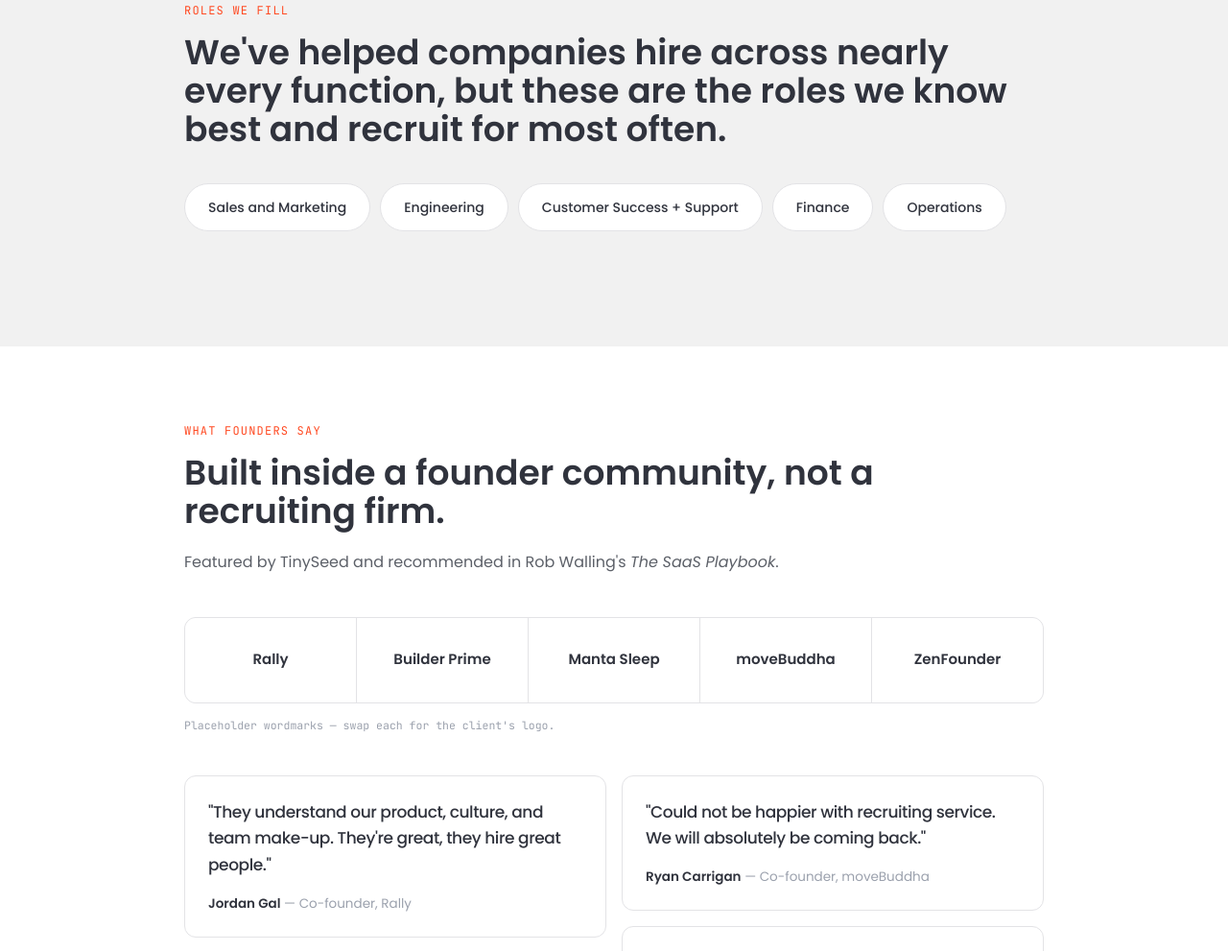
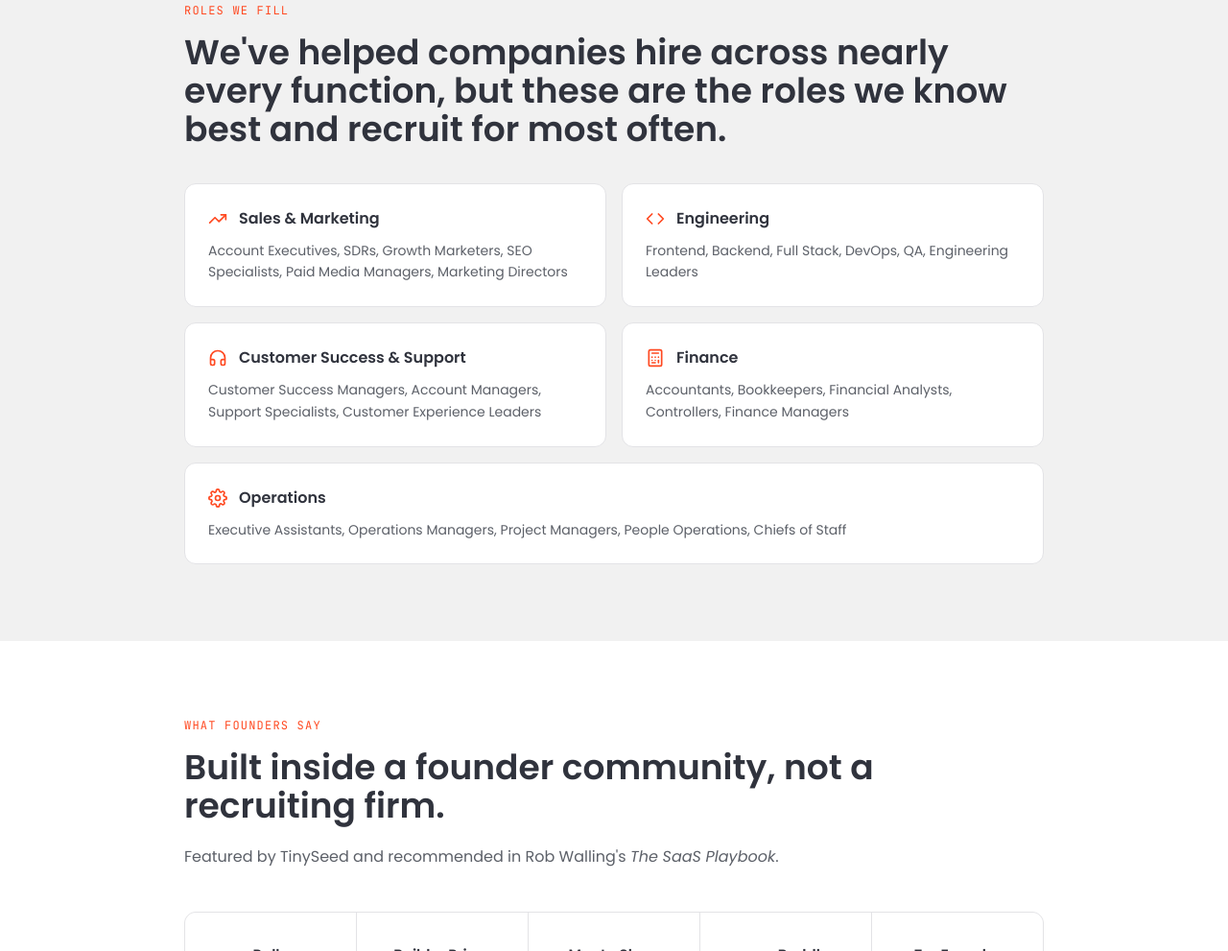
Before and after one commit to dynamite-ventures/pages, a plain HTML site: page rfr-redesign/index.html in a window 1280 px wide. Shown: the part 3332-4323 px from the top of the page at 96% size. Drawn offline with nearby package versions, Linux system fonts and the light colour scheme.

Commit message:
publish: rfr-redesign

```diff
--- a/rfr-redesign/index.html
+++ b/rfr-redesign/index.html
@@ -290,12 +290,42 @@
   <div class="max-w-4xl mx-auto">
     <p class="text-xs font-mono font-medium tracking-widest uppercase text-rfr-red mb-4" data-editable>Roles we fill</p>
     <h2 class="text-3xl md:text-4xl font-semibold text-rfr-black mb-9" data-editable>We've helped companies hire across nearly every function, but these are the roles we know best and recruit for most often.</h2>
-    <div class="flex flex-wrap gap-2.5 mb-10">
-      <a href="hire-csms/" class="border border-rfr-border rounded-full px-6 py-3.5 text-sm bg-white font-medium hover:border-rfr-red transition-colors" data-editable>Sales and Marketing</a>
-      <a href="hire-sdr-in-latin-america/" class="border border-rfr-border rounded-full px-6 py-3.5 text-sm bg-white font-medium hover:border-rfr-red transition-colors" data-editable>Engineering</a>
-      <a href="sales-hires/" class="border border-rfr-border rounded-full px-6 py-3.5 text-sm bg-white font-medium hover:border-rfr-red transition-colors" data-editable>Customer Success + Support</a>
-      <a href="sales-hires/" class="border border-rfr-border rounded-full px-6 py-3.5 text-sm bg-white font-medium hover:border-rfr-red transition-colors" data-editable>Finance</a>
-      <a href="digital-marketing/" class="border border-rfr-border rounded-full px-6 py-3.5 text-sm bg-white font-medium hover:border-rfr-red transition-colors" data-editable>Operations</a>
+    <div class="grid gap-4 md:grid-cols-2">
+      <div class="bg-white border border-rfr-border rounded-xl px-6 py-6">
+        <div class="flex items-center gap-3 mb-2.5">
+          <svg class="w-5 h-5 text-rfr-red shrink-0" fill="none" stroke="currentColor" stroke-width="2" stroke-linecap="round" stroke-linejoin="round" viewBox="0 0 24 24" aria-hidden="true"><polyline points="22 7 13.5 15.5 8.5 10.5 2 17"></polyline><polyline points="16 7 22 7 22 13"></polyline></svg>
+          <h3 class="font-semibold text-rfr-black" data-editable>Sales &amp; Marketing</h3>
+        </div>
+        <p class="text-rfr-gray text-sm leading-relaxed" data-editable>Account Executives, SDRs, Growth Marketers, SEO Specialists, Paid Media Managers, Marketing Directors</p>
+      </div>
+      <div class="bg-white border border-rfr-border rounded-xl px-6 py-6">
+        <div class="flex items-center gap-3 mb-2.5">
+          <svg class="w-5 h-5 text-rfr-red shrink-0" fill="none" stroke="currentColor" stroke-width="2" stroke-linecap="round" stroke-linejoin="round" viewBox="0 0 24 24" aria-hidden="true"><polyline points="16 18 22 12 16 6"></polyline><polyline points="8 6 2 12 8 18"></polyline></svg>
+          <h3 class="font-semibold text-rfr-black" data-editable>Engineering</h3>
+        </div>
+        <p class="text-rfr-gray text-sm leading-relaxed" data-editable>Frontend, Backend, Full Stack, DevOps, QA, Engineering Leaders</p>
+      </div>
+      <div class="bg-white border border-rfr-border rounded-xl px-6 py-6">
+        <div class="flex items-center gap-3 mb-2.5">
+          <svg class="w-5 h-5 text-rfr-red shrink-0" fill="none" stroke="currentColor" stroke-width="2" stroke-linecap="round" stroke-linejoin="round" viewBox="0 0 24 24" aria-hidden="true"><path d="M3 14h3a2 2 0 0 1 2 2v3a2 2 0 0 1-2 2H5a2 2 0 0 1-2-2v-7a9 9 0 0 1 18 0v7a2 2 0 0 1-2 2h-1a2 2 0 0 1-2-2v-3a2 2 0 0 1 2-2h3"></path></svg>
+          <h3 class="font-semibold text-rfr-black" data-editable>Customer Success &amp; Support</h3>
+        </div>
+        <p class="text-rfr-gray text-sm leading-relaxed" data-editable>Customer Success Managers, Account Managers, Support Specialists, Customer Experience Leaders</p>
+      </div>
+      <div class="bg-white border border-rfr-border rounded-xl px-6 py-6">
+        <div class="flex items-center gap-3 mb-2.5">
+          <svg class="w-5 h-5 text-rfr-red shrink-0" fill="none" stroke="currentColor" stroke-width="2" stroke-linecap="round" stroke-linejoin="round" viewBox="0 0 24 24" aria-hidden="true"><rect x="4" y="2" width="16" height="20" rx="2"></rect><line x1="8" y1="6" x2="16" y2="6"></line><line x1="8" y1="11" x2="8" y2="11.01"></line><line x1="12" y1="11" x2="12" y2="11.01"></line><line x1="16" y1="11" x2="16" y2="11.01"></line><line x1="8" y1="15" x2="8" y2="15.01"></line><line x1="12" y1="15" x2="12" y2="15.01"></line><line x1="16" y1="15" x2="16" y2="18"></line><line x1="8" y1="18" x2="12" y2="18"></line></svg>
+          <h3 class="font-semibold text-rfr-black" data-editable>Finance</h3>
+        </div>
+        <p class="text-rfr-gray text-sm leading-relaxed" data-editable>Accountants, Bookkeepers, Financial Analysts, Controllers, Finance Managers</p>
+      </div>
+      <div class="bg-white border border-rfr-border rounded-xl px-6 py-6 md:col-span-2">
+        <div class="flex items-center gap-3 mb-2.5">
+          <svg class="w-5 h-5 text-rfr-red shrink-0" fill="none" stroke="currentColor" stroke-width="2" stroke-linecap="round" stroke-linejoin="round" viewBox="0 0 24 24" aria-hidden="true"><circle cx="12" cy="12" r="3"></circle><path d="M19.4 15a1.65 1.65 0 0 0 .33 1.82l.06.06a2 2 0 1 1-2.83 2.83l-.06-.06a1.65 1.65 0 0 0-1.82-.33 1.65 1.65 0 0 0-1 1.51V21a2 2 0 1 1-4 0v-.09A1.65 1.65 0 0 0 9 19.4a1.65 1.65 0 0 0-1.82.33l-.06.06a2 2 0 1 1-2.83-2.83l.06-.06A1.65 1.65 0 0 0 4.68 15a1.65 1.65 0 0 0-1.51-1H3a2 2 0 1 1 0-4h.09A1.65 1.65 0 0 0 4.6 9a1.65 1.65 0 0 0-.33-1.82l-.06-.06a2 2 0 1 1 2.83-2.83l.06.06A1.65 1.65 0 0 0 9 4.68a1.65 1.65 0 0 0 1-1.51V3a2 2 0 1 1 4 0v.09a1.65 1.65 0 0 0 1 1.51 1.65 1.65 0 0 0 1.82-.33l.06-.06a2 2 0 1 1 2.83 2.83l-.06.06A1.65 1.65 0 0 0 19.4 9a1.65 1.65 0 0 0 1.51 1H21a2 2 0 1 1 0 4h-.09a1.65 1.65 0 0 0-1.51 1z"></path></svg>
+          <h3 class="font-semibold text-rfr-black" data-editable>Operations</h3>
+        </div>
+        <p class="text-rfr-gray text-sm leading-relaxed" data-editable>Executive Assistants, Operations Managers, Project Managers, People Operations, Chiefs of Staff</p>
+      </div>
     </div>
   </div>
 </section>
```
